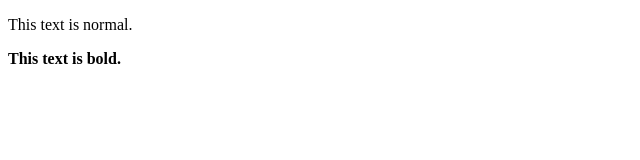
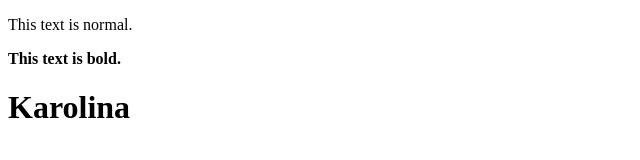
Before and after one commit to KarolinaGajos/sandbox_1, a plain HTML site: page index.html in a window 1280 px wide. Shown: the whole page, without its empty margins (0-640 px from the left). Drawn offline with Linux system fonts and the light colour scheme.

Commit message:
Update index.html
lagt inn header-code

```diff
--- a/index.html
+++ b/index.html
@@ -7,4 +7,9 @@
 <p><b>This text is bold.</b></p>
 
 </body>
+<body>
+    <header>
+        <h1>Karolina</h1>
+    </header>
+</body>
 </html>
```
